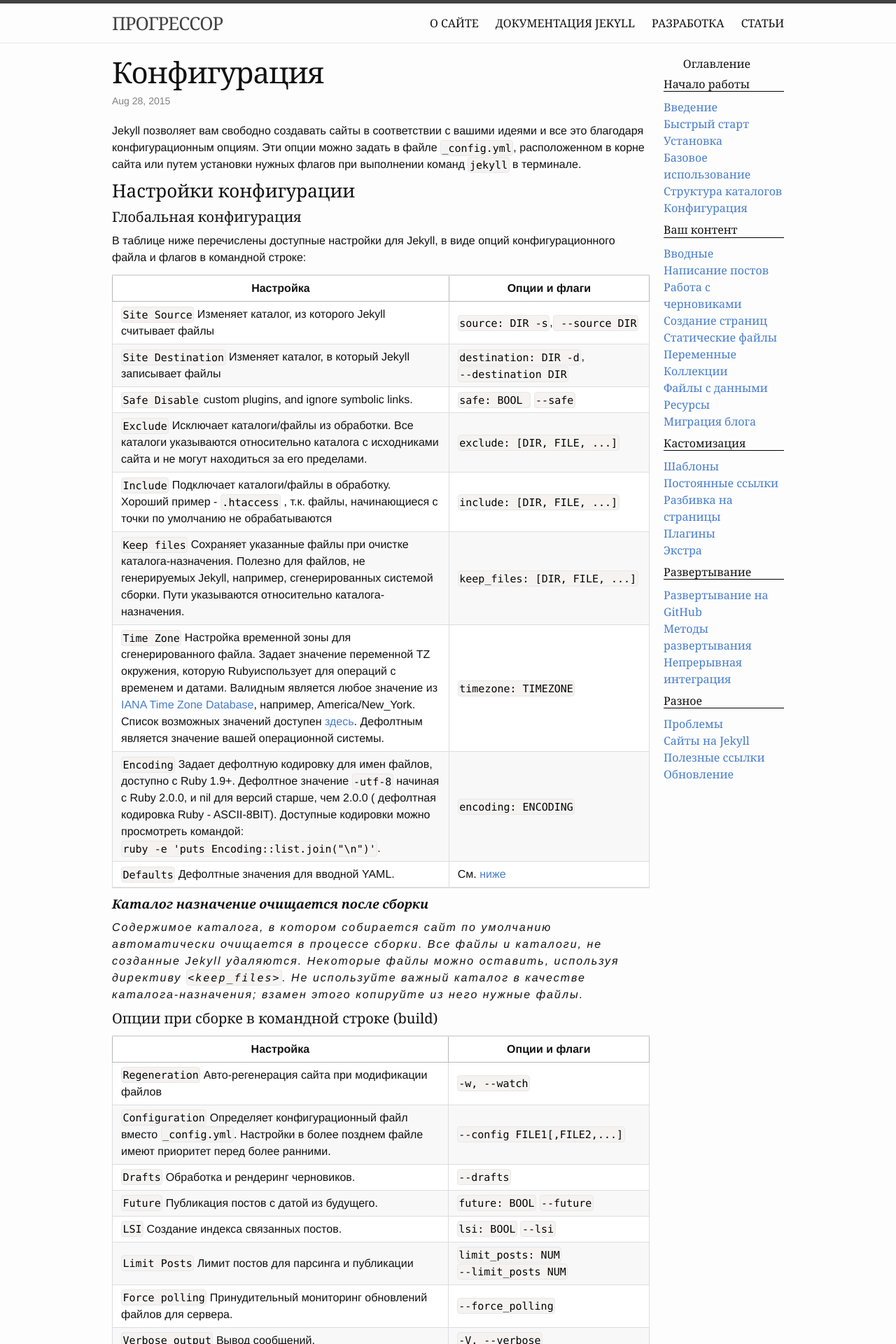
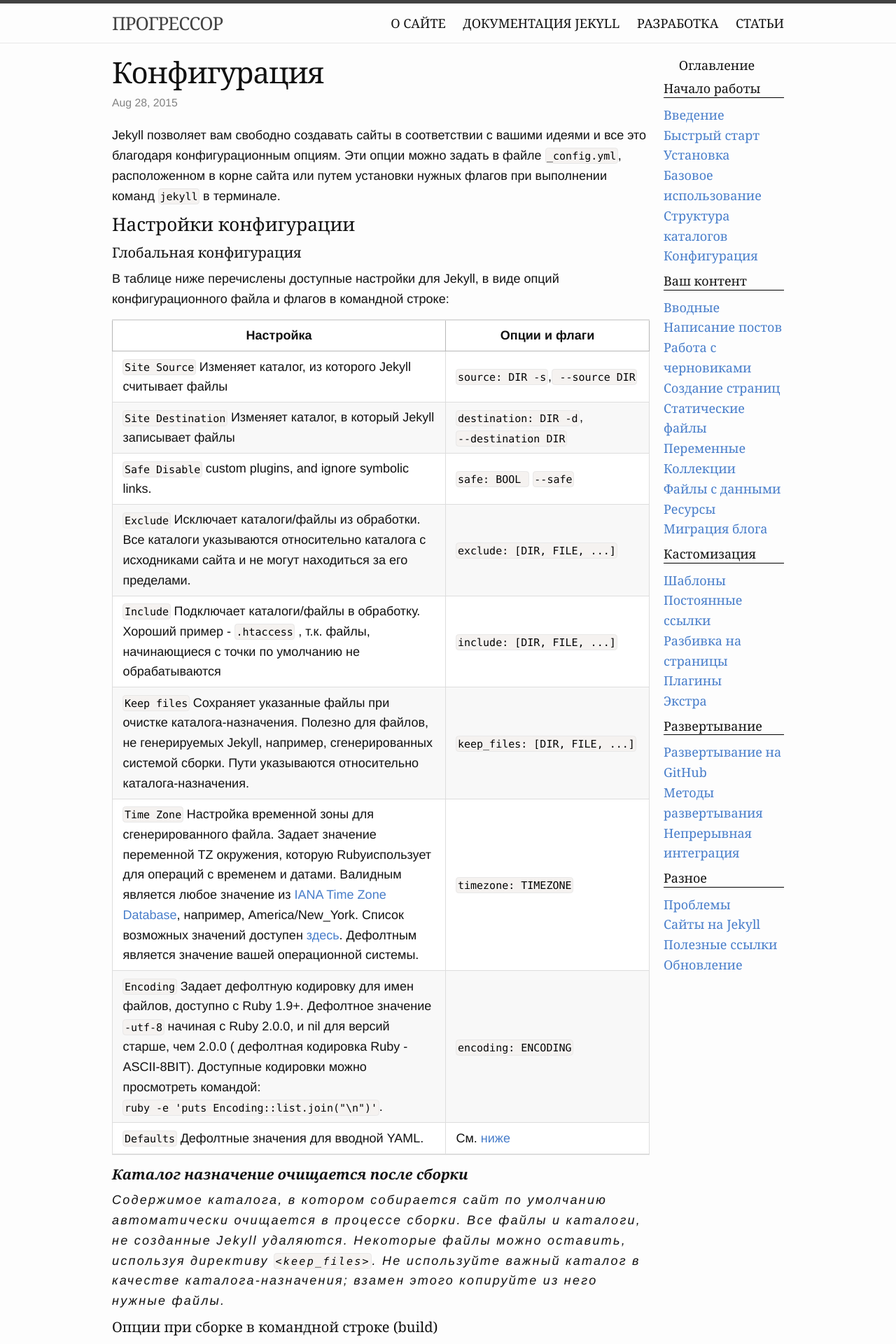
Before and after one commit to prgssr/prgssr.github.io, a Jekyll site: the page built from _documentation/06_configuration.markdown, in a window 1280 px wide. Shown: the top 1920 px of the page at 70% size. Built offline with Jekyll 4.4.1, drawn with Linux system fonts in a browser that asks for light colours.

Commit message:
font size

```diff
--- a/_sass/base/_variables.scss
+++ b/_sass/base/_variables.scss
@@ -3,11 +3,11 @@
 $heading-font-family: Georgia,serif;
 
 // Font Sizes
-$base-font-size: 1em;
+$base-font-size: 18px;
 
 // Line height
-$base-line-height: 1.5;
-$heading-line-height: 1.2;
+$base-line-height: 1.6;
+$heading-line-height: 1.3;
 
 // Other Sizes
 $base-border-radius: 3px;
--- a/css/main.scss
+++ b/css/main.scss
@@ -9,7 +9,7 @@
 
 // Our variables
 $base-font-family:  Helvetica, Arial, sans-serif;
-$base-font-size:   16px;
+$base-font-size:   18px;
 $small-font-size:  $base-font-size * 0.875;
 $base-line-height: 1.5;
 $heading-font-family: Georgia,serif;
```
